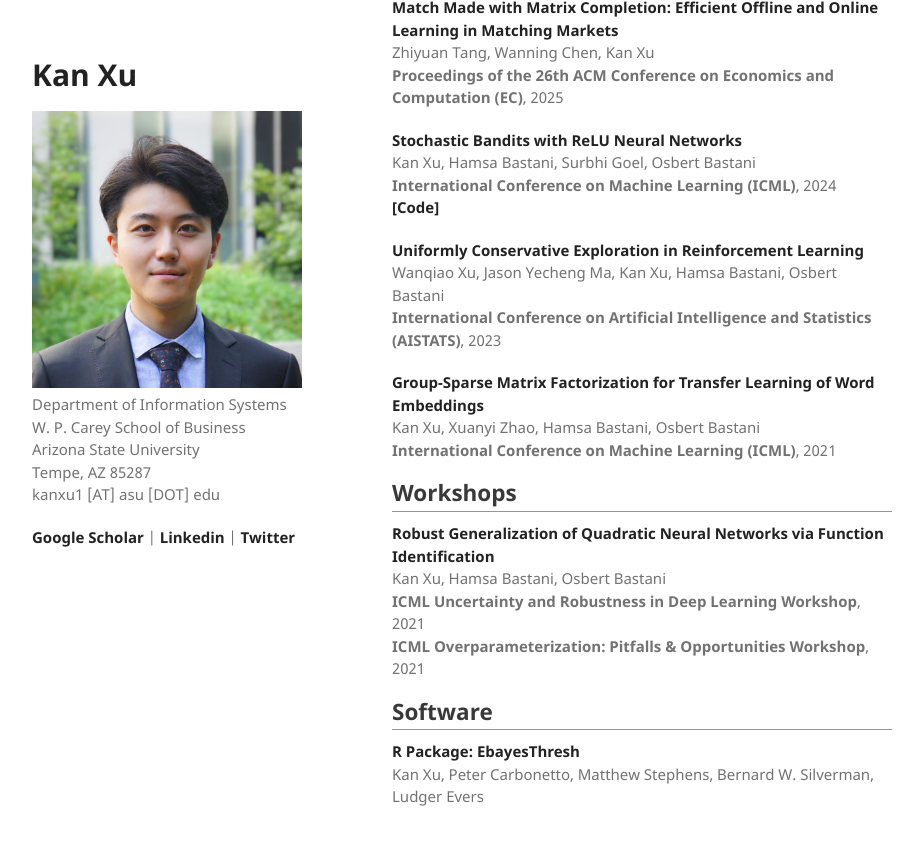
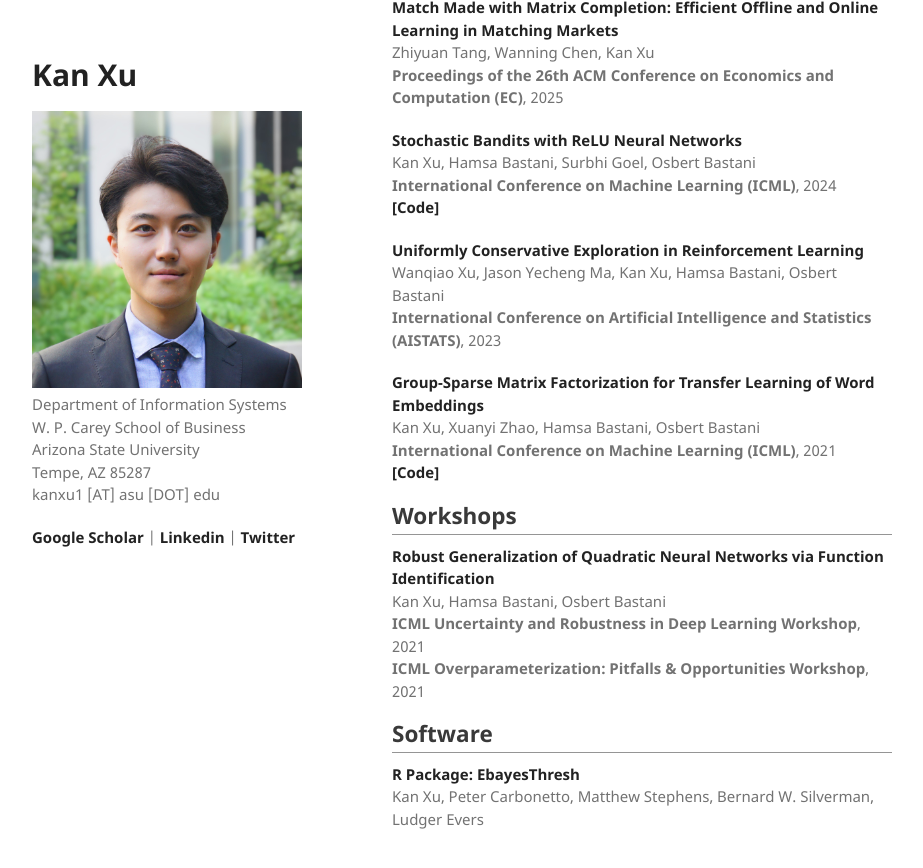
Before and after one commit to kanxu526/kanxu526.github.io, a Jekyll site: the page built from research.md, in a window 1280 px wide and 900 px high, scrolled down 1221 px. Shown: the top 868 px of the window, without its empty margins (178-1101 px from the left). Built offline with Jekyll 4.4.1, drawn with Linux system fonts in a browser that asks for light colours.

Commit message:
Update research.md

```diff
--- a/research.md
+++ b/research.md
@@ -66,7 +66,8 @@ Wanqiao Xu, Jason Yecheng Ma, Kan Xu, Hamsa Bastani, Osbert Bastani<br>
 
 <p><a href="http://proceedings.mlr.press/v139/xu21l.html">Group-Sparse Matrix Factorization for Transfer Learning of Word Embeddings</a><br>
 Kan Xu, Xuanyi Zhao, Hamsa Bastani, Osbert Bastani<br>
-<b>International Conference on Machine Learning (ICML)</b>, 2021</p>
+<b>International Conference on Machine Learning (ICML)</b>, 2021<br>
+<a href="https://github.com/kanxu526/GroupTLWordEmbedding">[Code]</a></p>
 
 <h2>Workshops</h2>
 
```
